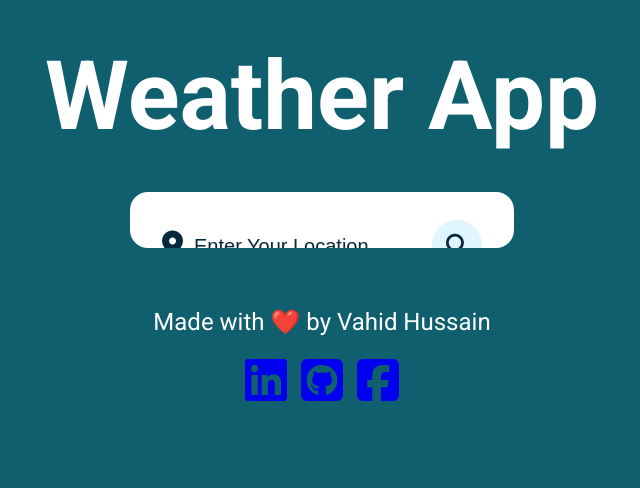
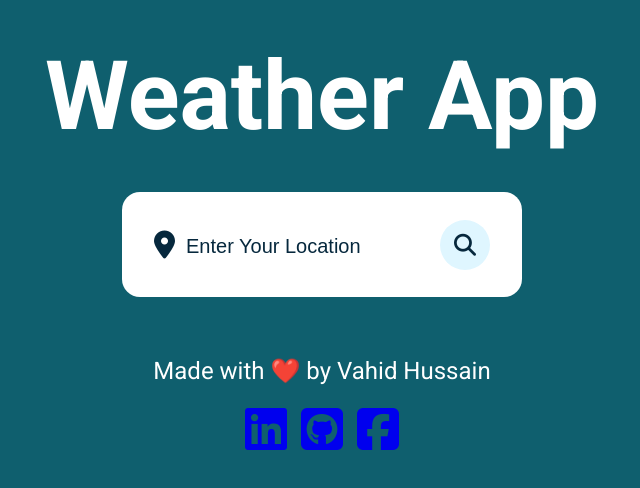
Before and after one commit to vahidhusyn/weather-app, a plain HTML site: page index.html in a window 1280 px wide. Shown: the whole page, without its empty margins (318-958 px from the left). Drawn offline with Linux system fonts and the light colour scheme.

Commit message:
Add files via upload
fixed some bugs

```diff
--- a/style.css
+++ b/style.css
@@ -24,10 +24,10 @@ body{
 
 .container{
     position: relative;
-    /* width: 400px;
-    height: 105px; */
-    width: 24rem;
-    height: 2rem;
+    width: 400px;
+    height: 105px;
+    /* width: 24rem;
+    height: 2rem; */
     background: #fff;
     padding: 28px 32px;
     /* padding: 2rem ; */
```
